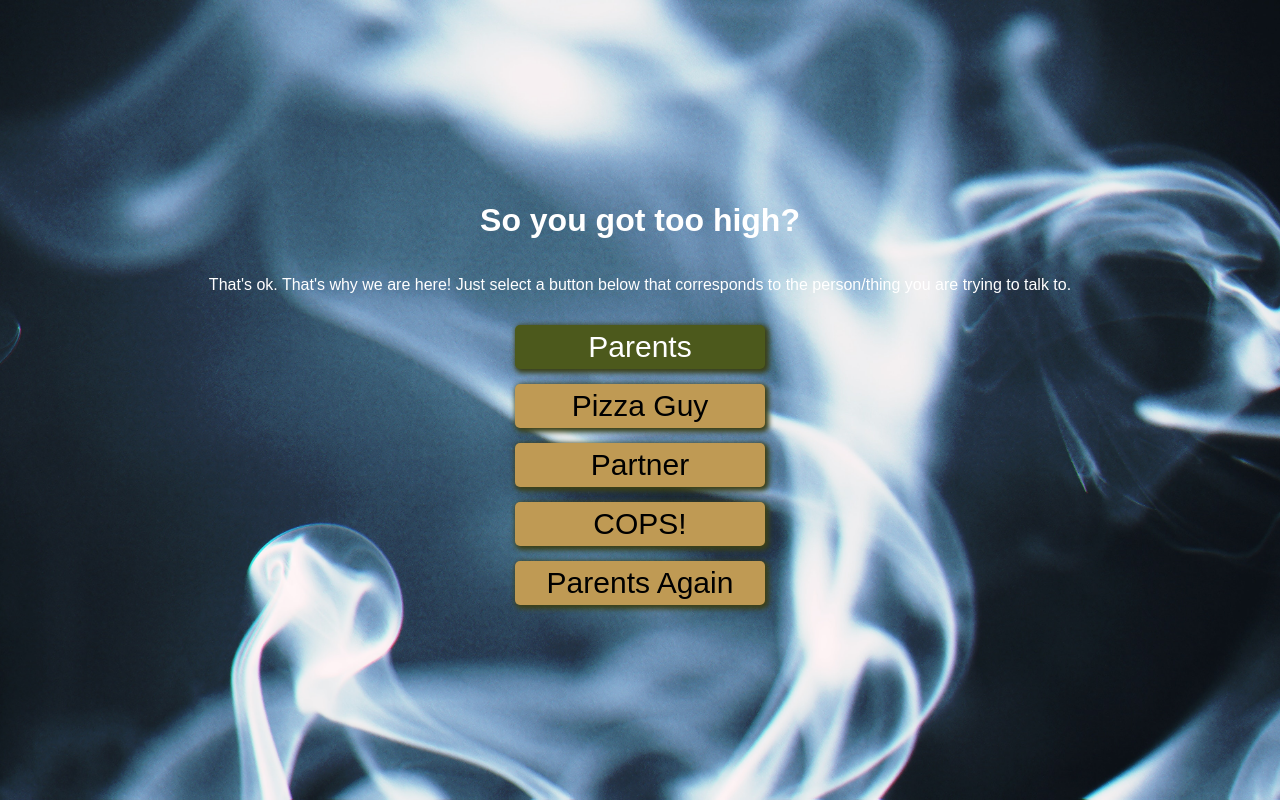
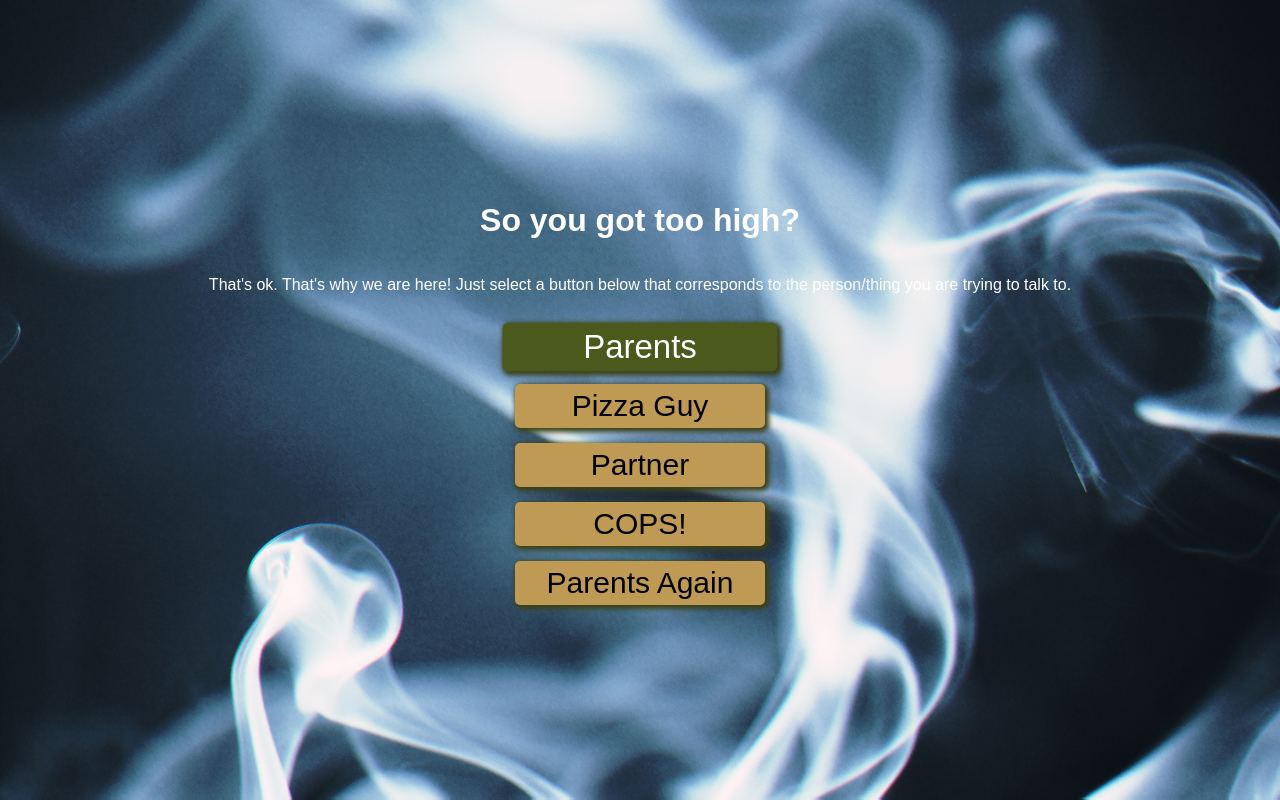
Before and after one commit to Manny1806/tooHighHigh, a React (Create React App) app: page / in a window 1280 px wide. In both pictures the pointer is over the button "Parents". Built offline with nearby package versions, Linux system fonts and the light colour scheme.

Commit message:
button grow

```diff
--- a/src/App.css
+++ b/src/App.css
@@ -20,9 +20,11 @@
   margin: 15px auto;
   display: block;
   width: 250px;
+  transition: all .2s ease-in-out;
 }
 
 .talk-button:hover {
   background-color: #4C591C;
   color: white;
+  transform: scale(1.1);
 }
```
